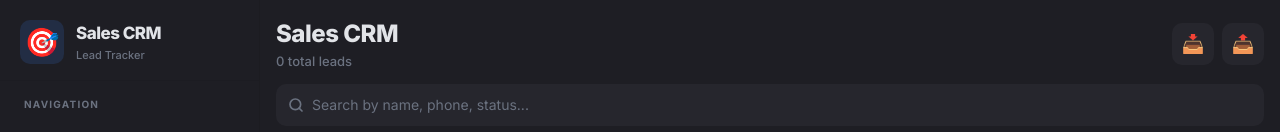
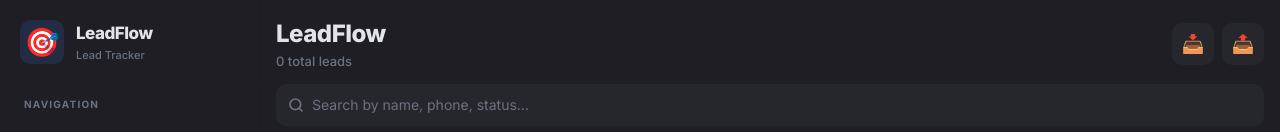
Before and after one commit to prashant-thakur-dev/sales-crm-app, a React (Vite) app: page / in a window 1280 px wide. Shown: the top 132 px of the page. Built offline with nearby package versions, Linux system fonts and the light colour scheme.

Commit message:
chore: rebrand application to LeadFlow

```diff
--- a/index.html
+++ b/index.html
@@ -5,7 +5,7 @@
   <meta name="viewport" content="width=device-width, initial-scale=1.0, maximum-scale=1.0, user-scalable=no" />
   <meta name="description" content="Sales Lead Tracking Dashboard — manage leads, track follow-ups, and close more deals." />
   <meta name="theme-color" content="#1a1a2e" />
-  <title>Sales CRM — Lead Tracker</title>
+  <title>LeadFlow</title>
   <link rel="preconnect" href="https://fonts.googleapis.com" />
   <link rel="preconnect" href="https://fonts.gstatic.com" crossorigin />
   <link href="https://fonts.googleapis.com/css2?family=Inter:wght@400;500;600;700;800&display=swap" rel="stylesheet" />
--- a/src/App.jsx
+++ b/src/App.jsx
@@ -99,7 +99,7 @@ function AppContent() {
         <header className="app-header" id="app-header">
           <div className="header-top">
             <div>
-              <h1 className="header-title">{userName ? `Welcome, ${userName} 👋` : 'Sales CRM'}</h1>
+              <h1 className="header-title">{userName ? `Welcome, ${userName} 👋` : 'LeadFlow'}</h1>
               <p className="header-subtitle">{leads.length} total leads</p>
             </div>
             <div className="header-actions">
--- a/src/components/Sidebar.jsx
+++ b/src/components/Sidebar.jsx
@@ -27,7 +27,7 @@ export default function Sidebar({
       <div className="sidebar-brand">
         <div className="sidebar-logo">🎯</div>
         <div>
-          <div className="sidebar-brand-title">Sales CRM</div>
+          <div className="sidebar-brand-title">LeadFlow</div>
           <div className="sidebar-brand-sub">Lead Tracker</div>
         </div>
       </div>
```
Also changed, not shown: 1 other file (tests, documents, lock files or other folders).
